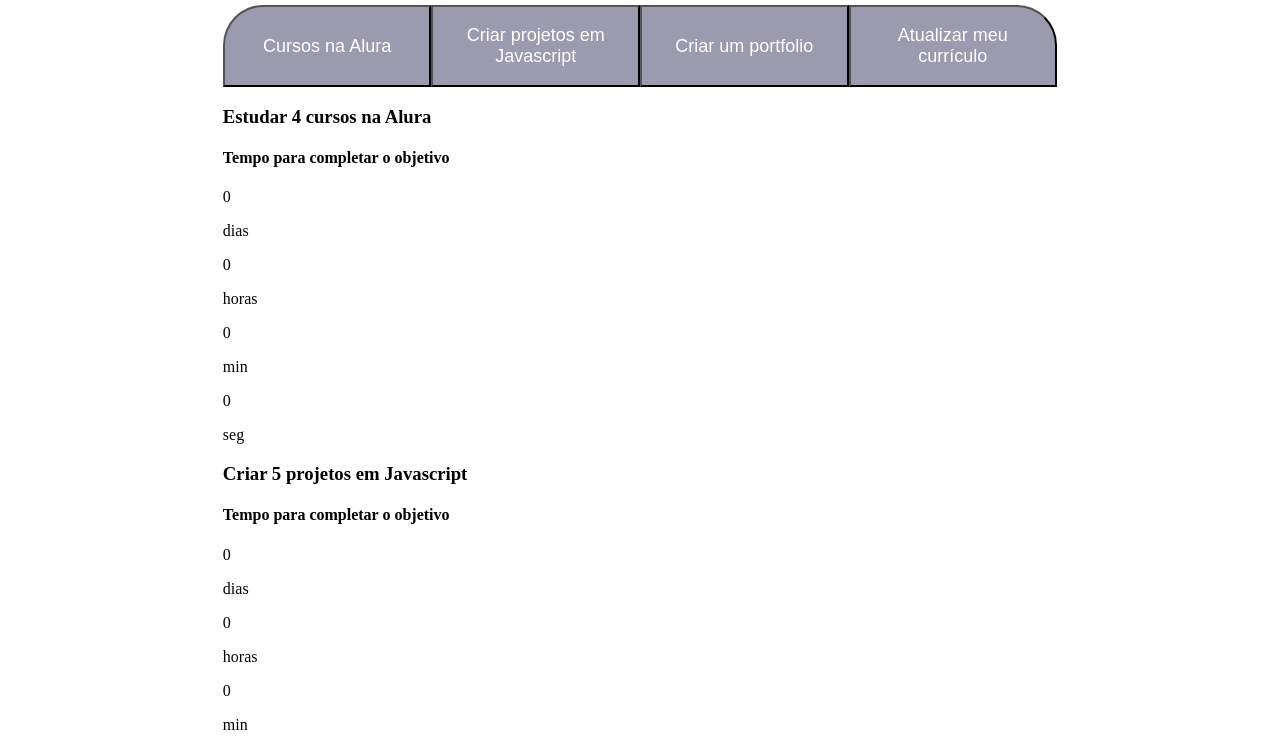
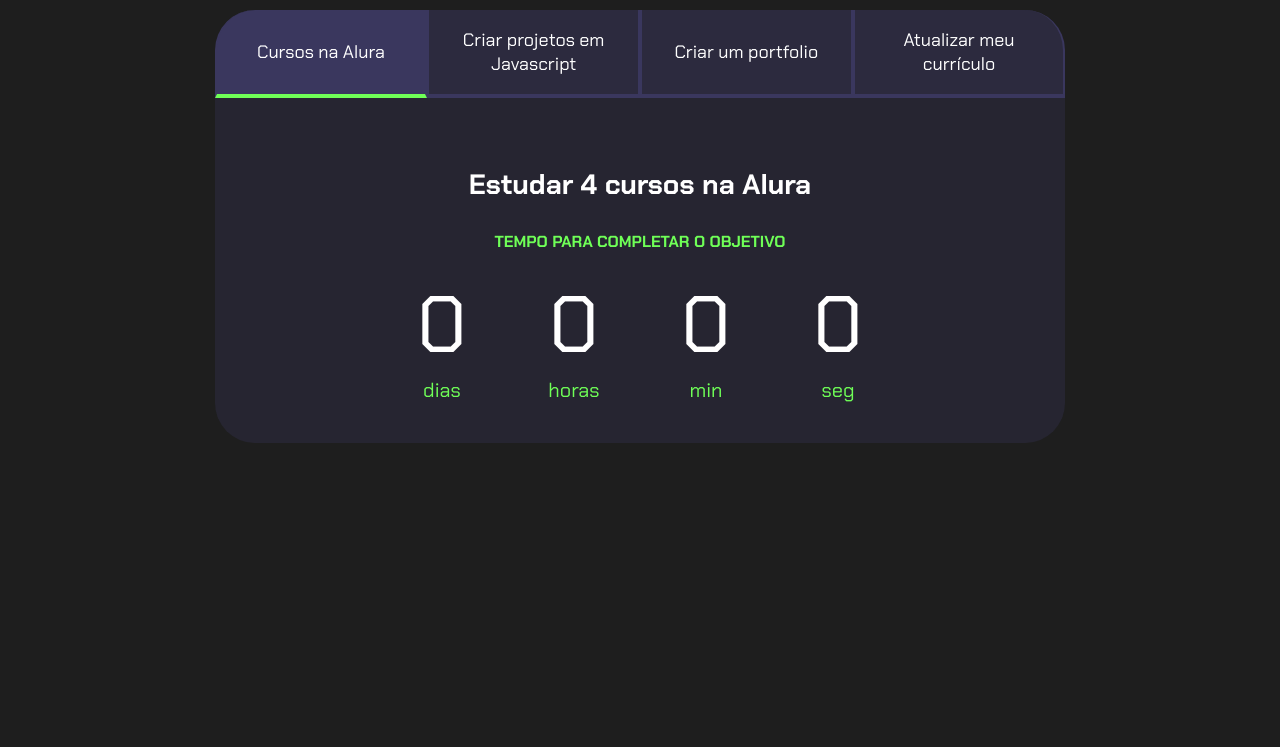
Before and after one commit to cintialinda/3CC, a plain HTML site: page index.html in a window 1280 px wide. Shown: the part 93-840 px from the top of the page. After the commit the page ends 800 px from the top, so only its background shows below. Drawn offline with Linux system fonts and the light colour scheme.

Commit message:
Update style.css

```diff
--- a/style.css
+++ b/style.css
@@ -1,12 +1,23 @@
+@import url('https://fonts.googleapis.com/css2?family=Chakra+Petch:wght@400;700&display=swap');
+
 :root {
     --cor-de-fundo: #1E1E1E;
     --verde: #6FFF57;
     --branco: #FFFFFF;
     --botao-ativo: #3A375E;
-    --botao-inativo: rgba(58,55,94, 0.5);
+    --botao-inativo: rgba(58, 55, 94, 0.5);
     --texto-fundo: rgba(58, 55, 94, 0.3);
 }
-    .conteudo-principal { display: flex;
+
+body {
+    background-color: var(--cor-de-fundo);
+    color: var(--branco);
+    font-family: 'Chakra Petch', sans-serif;
+}
+
+
+.conteudo-principal {
+    display: flex;
     flex-direction: column;
     justify-content: center;
     align-items: center;
@@ -14,32 +25,104 @@
     width: 100%;
     margin: 0 auto;
 }
-        .titulo-principal { text-align: left;
+
+.titulo-principal {
+    text-align: left;
     width: 100%;
     font-size: 32px;
 }
+
 .titulo-principal span {
-                color: var(--verde); }
-                .botao { font-family: «Crakra Petch», sans-serif;
+    color: var(--verde);
+}
+
+
+.botao {
+    font-family: 'Chakra Petch', sans-serif;
     background-color: var(--botao-inativo);
-                    color: var(--branco); display: flex;
+    color: var(--branco);
+    display: flex;
     justify-content: center;
     padding: 1em;
     font-size: 18px;
     align-items: center;
     width: 100%;
-                    }
     border-bottom: 4px solid var(--botao-ativo);
     border-left: 2px solid var(--botao-ativo);
-                      border-right;
-                     2px solid var(--botao-ativo);
+    border-right: 2px solid var(--botao-ativo);
     border-top: none;
-                      .botoes { display: block;
 }
-                      @media screen and (min-width: 768px) { .botoes { display: flex;
+
+.botao:first-child {
+    border-radius: 40px 40px 0 0;
+}
+
+.botoes {
+    display: block;
+}
+
+.botao.ativo{
+    background-color: var(--botao-ativo);
+    border-bottom: 4px solid var(--verde);
+}
+
+.abas-textos{
+    background-color: var(--texto-fundo);
+    padding: 40px;
+    border-radius: 0 0 40px 40px;
+}
+.aba-conteudo.ativo{
+    display:block;
+}
+
+.aba-conteudo{
+    display: none;
+}
+
+.aba-conteudo-titulo-principal{
+    font-size: 28px;
+    text-align: center;
+}
+.aba-conteudo-titulo-secundario{
+    text-align: center;
+    color: var(--verde);
+    text-transform: uppercase;
+}
+
+.contador{
+    display:flex;
+    justify-content: center;
+    flex-wrap: wrap;
+}
+.contador-digito{
+    padding: 0 16px;
+    text-align: center;
+    min-width: 100px;
+}
+
+.contador-digito-numero{
+    font-size: 80px;
+    margin: 0;
+
+}
+
+.contador-digito-texto{
+    color: var(--verde);
+    font-size: 20px;
+    margin: 0;
+
+}
+
+@media screen and (min-width: 768px) {
+    .botoes {
+        display: flex;
+    }
+
+    .botao:first-child {
+        border-radius: 40px 0 0 0;
+    }
+
+    .botao:last-child {
+        border-radius: 0 40px 0 0;
     }
 }
-                      .botao:first-child { border-radius: 40px 0 0 0;
-                      }
-                      .botao:last-child { border-radius: 0 40px 0 0;
-                      }
```
Lines whose indentation alone changed are shown as unchanged.
